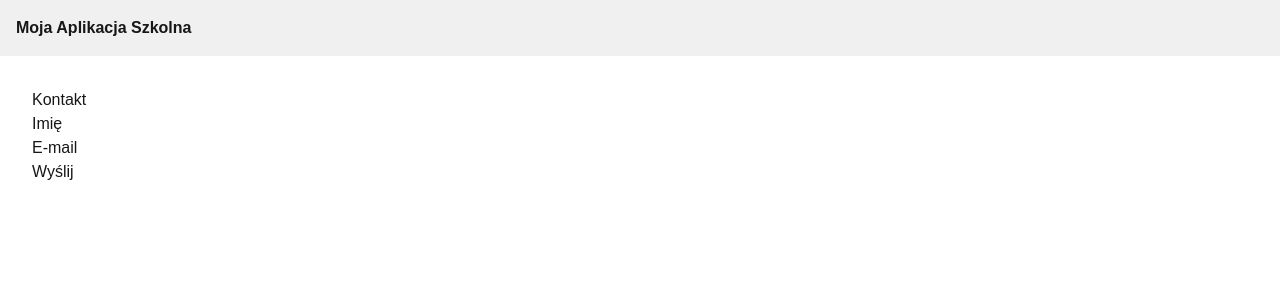
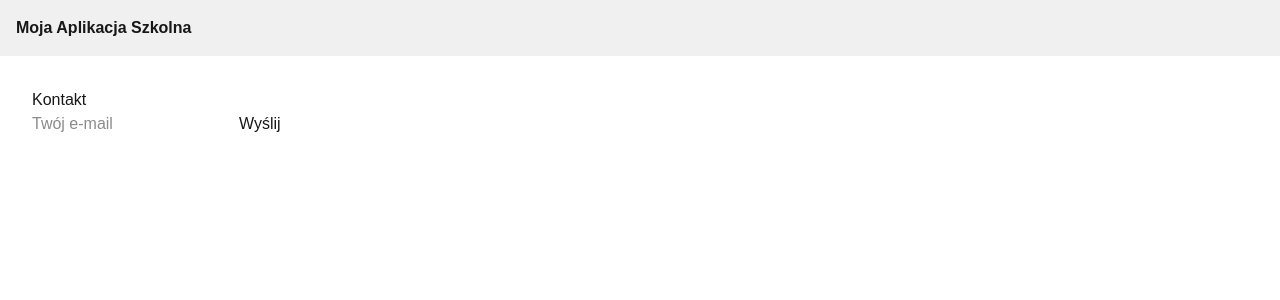
Before and after one commit to Aregda2143/next-2026-27-4C1-AH, a Next.js app: page /contact in a window 1280 px wide. Shown: the top 300 px of the page. Built offline with nearby package versions, Linux system fonts and the light colour scheme.

Commit message:
walidacja i komunikat

```diff
--- /dev/null
+++ b/src/app/contact/actions.js
@@ -0,0 +1,12 @@
+'use server';
+
+// useActionState przekazuje DWA argumenty: poprzedni stan i dane formularza
+export async function submitContact(prevState, formData) {
+  const email = formData.get('email');
+
+  if (!email || !email.includes('@')) {
+    return { success: false, message: 'Podaj poprawny adres e-mail.' };
+  }
+
+  return { success: true, message: 'Dziękujemy za zgłoszenie!' };
+}
--- a/src/app/contact/page.js
+++ b/src/app/contact/page.js
@@ -1,28 +1,21 @@
-async function submitContact(formData) {
-  'use server';
+'use client';
 
-  const name = formData.get('name');
-  const email = formData.get('email');
-
-  // Tu normalnie zapisalibyśmy dane np. do bazy danych
-  console.log('Nowe zgłoszenie:', { name, email });
-}
+import { useActionState } from 'react';
+import { submitContact } from './actions';
 
 export default function ContactPage() {
+  const [state, formAction, isPending] = useActionState(submitContact, { message: '' });
+
   return (
     <main style={{ padding: '2rem' }}>
       <h1>Kontakt</h1>
-      <form action={submitContact}>
-        <div>
-          <label htmlFor="name">Imię</label>
-          <input id="name" name="name" type="text" required />
-        </div>
-        <div>
-          <label htmlFor="email">E-mail</label>
-          <input id="email" name="email" type="email" required />
-        </div>
-        <button type="submit">Wyślij</button>
+      <form action={formAction}>
+        <input name="email" type="email" placeholder="Twój e-mail" required />
+        <button type="submit" disabled={isPending}>
+          {isPending ? 'Wysyłanie...' : 'Wyślij'}
+        </button>
       </form>
+      {state.message && <p>{state.message}</p>}
     </main>
   );
 }
```
